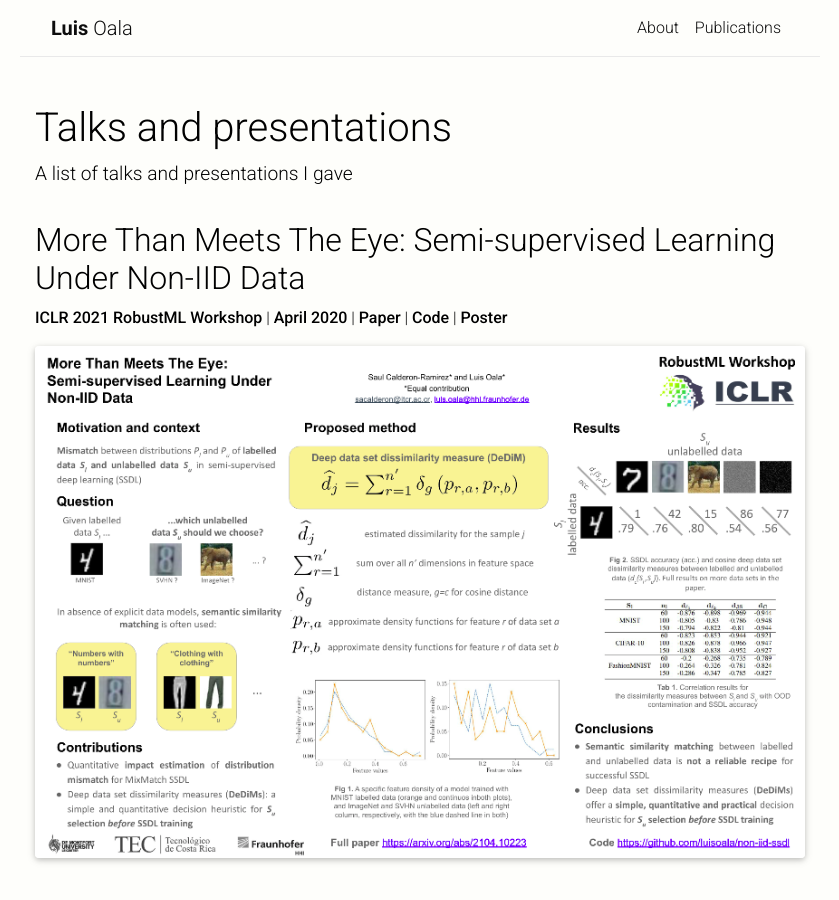
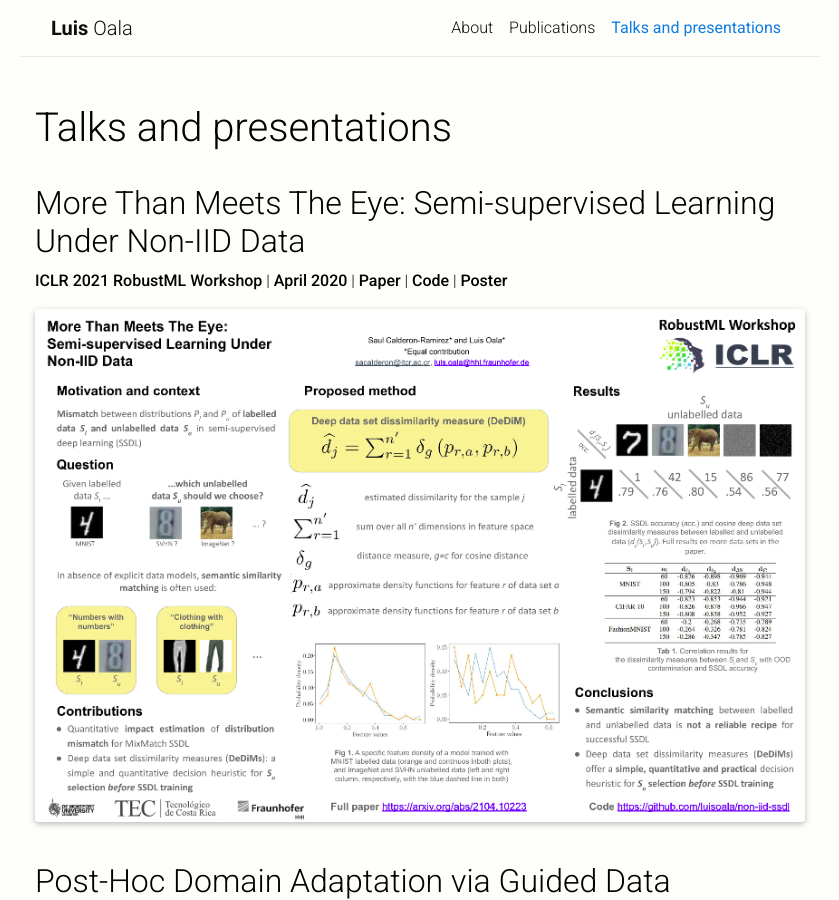
Before and after one commit to luisoala/luisoala.github.io, a Jekyll site: the page built from _pages/talks.md, in a window 1280 px wide and 900 px high. Shown: the whole window, without its empty margins (220-1059 px from the left). Built offline with Jekyll 4.4.1, drawn with Linux system fonts in a browser that asks for light colours; nearby versions of some CDN libraries; a style sheet for code colours, icons or effects is not loaded.

Commit message:
Update talks.md

```diff
--- a/_pages/talks.md
+++ b/_pages/talks.md
@@ -2,8 +2,8 @@
 layout: page
 title: Talks and presentations
 permalink: /talks/
-description: A list of talks and presentations I gave
-nav: false
+description:
+nav: True
 nav-order: b
 ---
 ## More Than Meets The Eye: Semi-supervised Learning Under Non-IID Data
```
